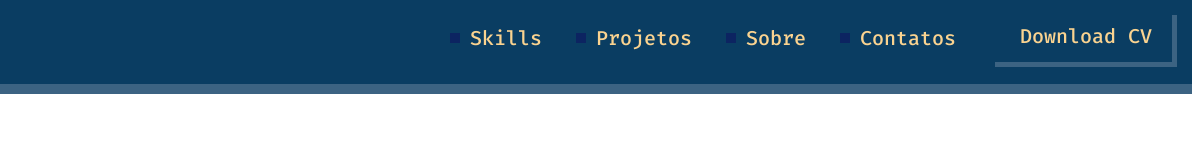
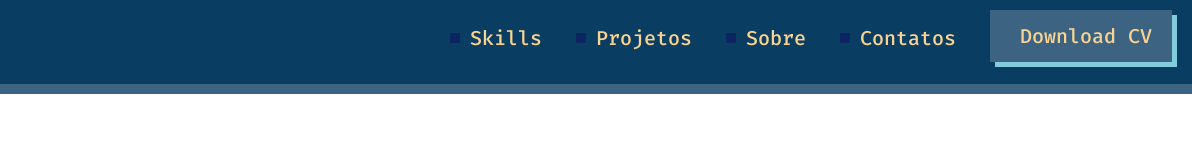
Before and after one commit to JazFranz/JazFranz.git.io, a plain HTML site: page index.html in a window 1280 px wide. Shown: the full height of the page, 88-1280 px from the left. Drawn offline with Linux system fonts and the light colour scheme.

Commit message:
Update style.css

```diff
--- a/css/style.css
+++ b/css/style.css
@@ -31,9 +31,9 @@ a::before{
 
 #button{
     display: inline-block;
-    background-color: ;
+    background-color:#3c6382 ;
     padding: 16px 20px;
-    box-shadow: 5px 5px 0 #3c6382;
+    box-shadow: 5px 5px 0 #82ccdd;
     margin-right: 0;
 }
 
```
